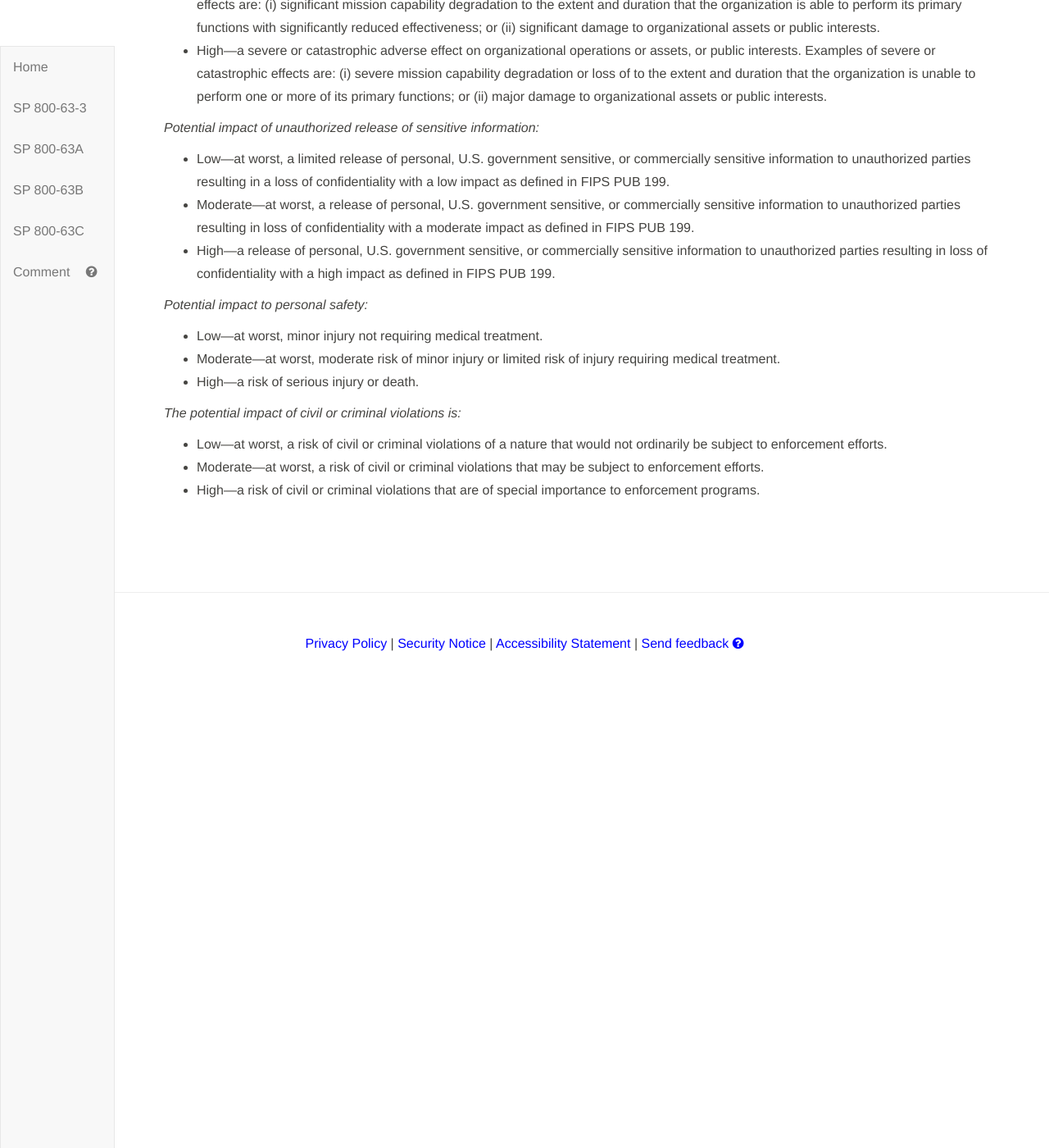
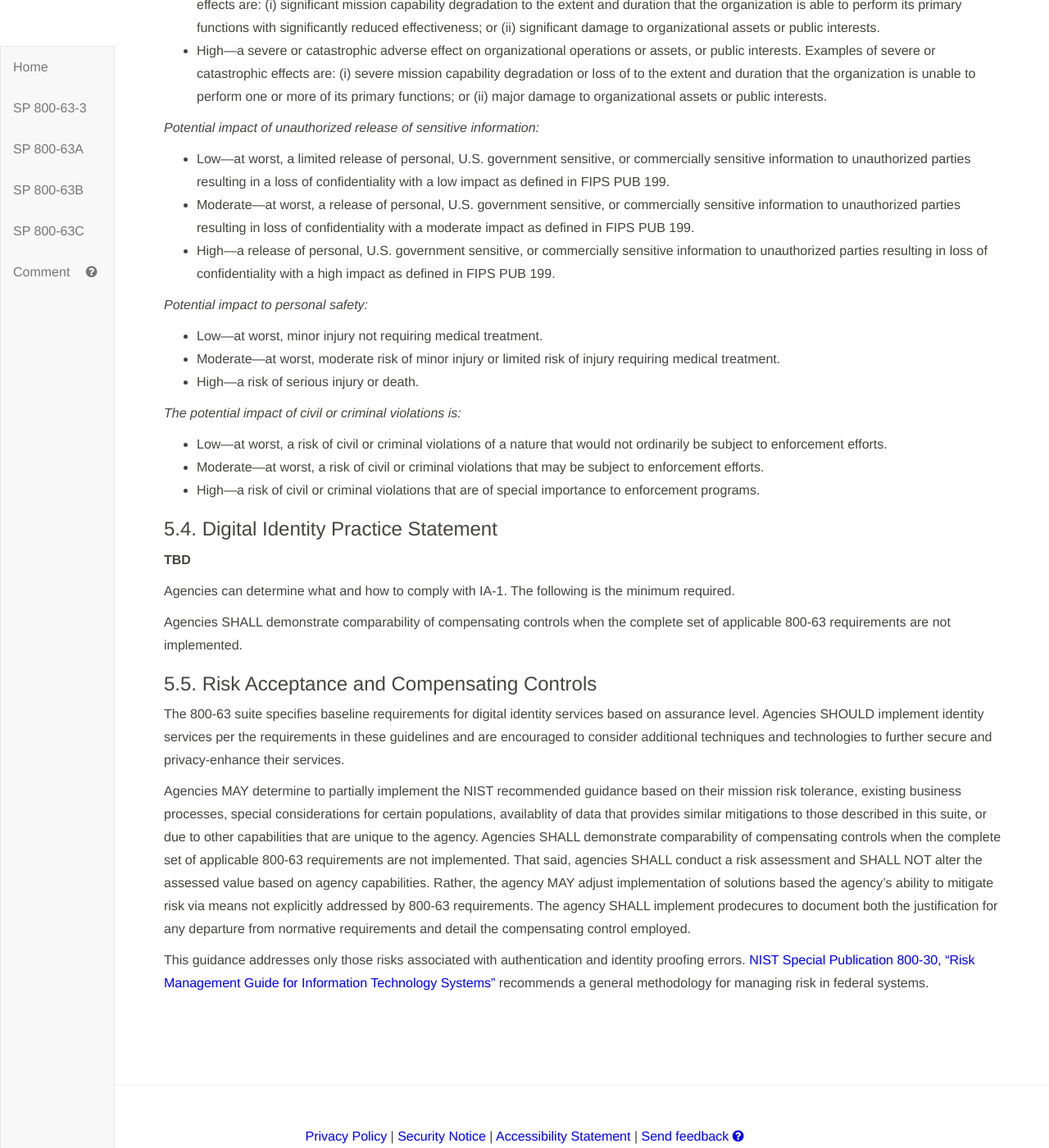
Before and after one commit to usnistgov/800-63-3, a Jekyll site: the page built from sp800-63-3/sec5_DIRM.md, in a window 1280 px wide and 1400 px high, scrolled down 4095 px. Shown: the whole window at 82% size. Built offline with Jekyll 4.4.1, drawn with Linux system fonts in a browser that asks for light colours; our own code applies the rules of GitHub Pages for plain Markdown files; before the commit the page ends 4894 px from its top, so only the background shows below that; some of the changed text lies outside the part shown.

Commit message:
Update sec5_DIRM.md
- return practice statement and compensating controls subsections to this section.

```diff
--- a/sp800-63-3/sec5_DIRM.md
+++ b/sp800-63-3/sec5_DIRM.md
@@ -21,7 +21,7 @@ As such, agencies SHALL assess the risk of proofing, authentication, and federat
 
 [Section 5.3](#section5-3) provides impact categories specific to digital identity to assist in the overall application of the RMF.
 
-Risk assessments determine the extent to which risk must be mitigated by the identity proofing, authentiation, and federation processes. These determinations drive the relevant choices of applicable technologies and mitigation strategies, rather than the desire for any given technology driving risk determinations. Once an agency has completed the overall risk assessment; selected individual assurance levels for identity proofing, authentication, and federation (if applicable); and determined the processes and technologies they will will employ to meet each assurance level, agencies SHALL develop a "Digital Identity Practice Statement", in accordance with NIST 800-53r5 IA-1 a.1. See [Section 5.5.](#dips) for more detail on the necessary content of the Digital Identity Practice Statement.
+Risk assessments determine the extent to which risk must be mitigated by the identity proofing, authentiation, and federation processes. These determinations drive the relevant choices of applicable technologies and mitigation strategies, rather than the desire for any given technology driving risk determinations. Once an agency has completed the overall risk assessment; selected individual assurance levels for identity proofing, authentication, and federation (if applicable); and determined the processes and technologies they will will employ to meet each assurance level, agencies SHALL develop a "Digital Identity Practice Statement", in accordance with NIST 800-53r5 IA-1 a.1. See [Section 5.4.](#dips) for more detail on the necessary content of the Digital Identity Practice Statement.
 
 ### 5.2. <a name="5-2"></a> Assurance Levels
 
@@ -126,3 +126,20 @@ _The potential impact of civil or criminal violations is:_
 - Low—at worst, a risk of civil or criminal violations of a nature that would not ordinarily be subject to enforcement efforts.
 - Moderate—at worst, a risk of civil or criminal violations that may be subject to enforcement efforts.
 - High—a risk of civil or criminal violations that are of special importance to enforcement programs.
+
+
+### <a name="dips"></a> 5.4. Digital Identity Practice Statement
+
+**TBD**
+
+Agencies can determine what and how to comply with IA-1.  The following is the minimum required.
+
+Agencies SHALL demonstrate comparability of compensating controls when the complete set of applicable 800-63 requirements are not implemented.
+
+### 5.5. Risk Acceptance and Compensating Controls
+
+The 800-63 suite specifies baseline requirements for digital identity services based on assurance level.  Agencies SHOULD implement identity services per the requirements in these guidelines and are encouraged to consider additional techniques and technologies to further secure and privacy-enhance their services.
+
+Agencies MAY determine to partially implement the NIST recommended guidance based on their mission risk tolerance, existing business processes, special considerations for certain populations, availablity of data that provides similar mitigations to those described in this suite, or due to other capabilities that are unique to the agency.  Agencies SHALL demonstrate comparability of compensating controls when the complete set of applicable 800-63 requirements are not implemented. That said, agencies SHALL conduct a risk assessment and SHALL NOT alter the assessed value based on agency capabilities. Rather, the agency MAY adjust implementation of solutions based the agency's ability to mitigate risk via means not explicitly addressed by 800-63 requirements. The agency SHALL implement prodecures to document both the justification for any departure from normative requirements and detail the compensating control employed.
+
+This guidance addresses only those risks associated with authentication and identity proofing errors. [NIST Special Publication 800-30, “Risk Management Guide for Information Technology Systems”](#SP800-30) recommends a general methodology for managing risk in federal systems.
```
